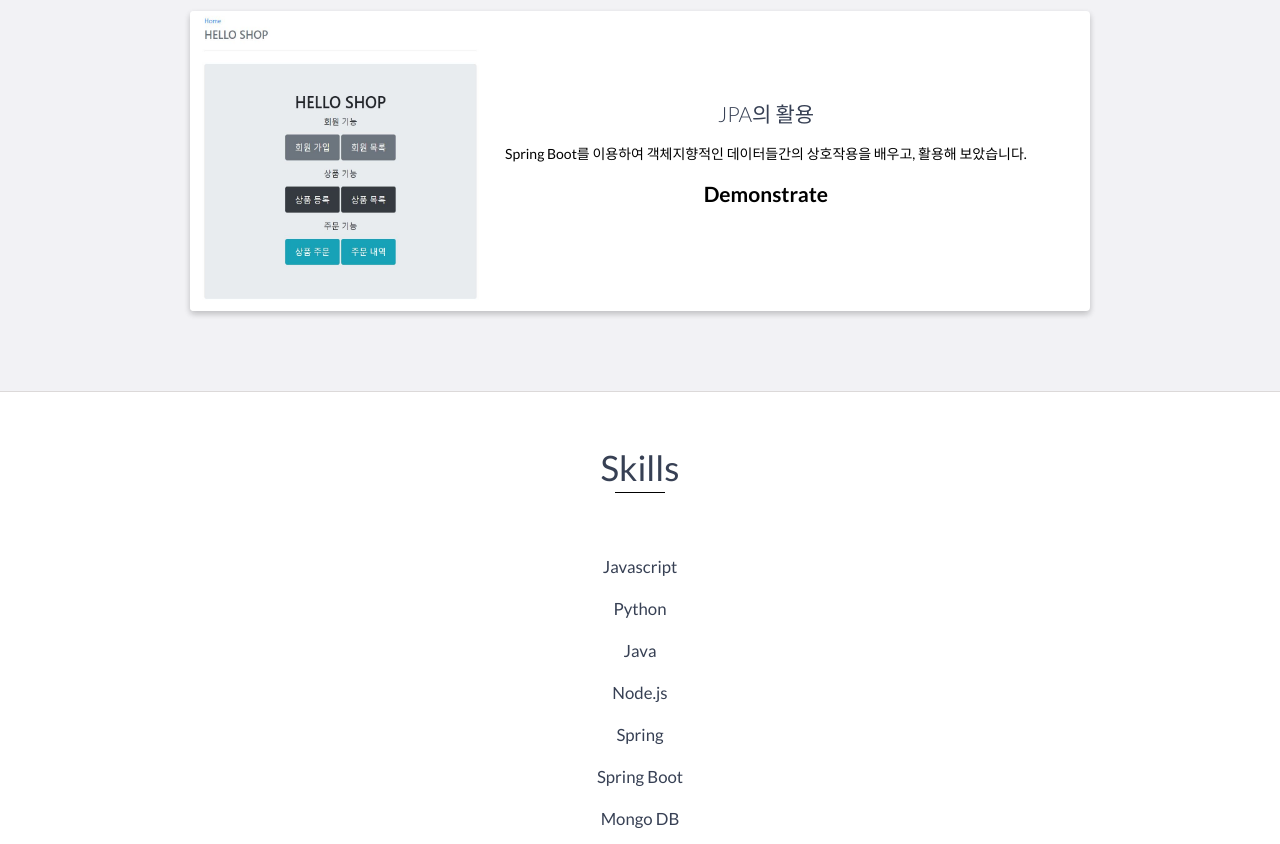
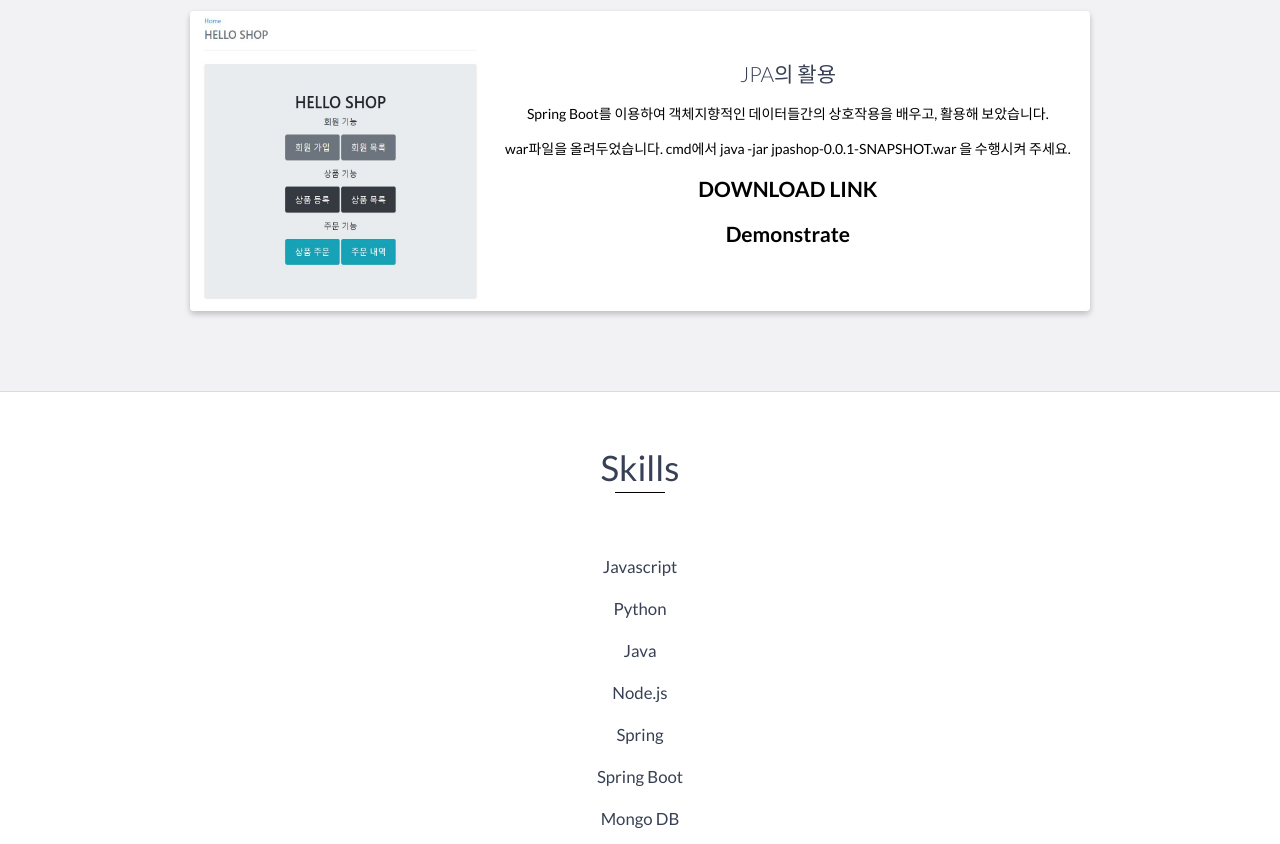
Before and after one commit to zirzirlove96/zirzirlove.github.io, a website: page index.html in a window 1280 px wide. Shown: the part 1580-2424 px from the top of the page. Drawn offline with nearby package versions, Linux system fonts and the light colour scheme.

Commit message:
jpa project upload

```diff
--- a/index.html
+++ b/index.html
@@ -199,8 +199,11 @@
                         <p style="color: black; font-size: 1em;">
                             Spring Boot를 이용하여 객체지향적인 데이터들간의
                             상호작용을 배우고, 활용해 보았습니다.
+                        <p style="color: black; font-size: 1em;">war파일을 올려두었습니다.
+                        cmd에서 java -jar jpashop-0.0.1-SNAPSHOT.war 을 수행시켜 주세요.</p>
                         </p>
-                        <a href="https://day-thirteen-and-fourteen.zirzirlove96.repl.co/"><h3 style="color: rgb(0, 0, 0); font-weight: bold;">Demonstrate</h3></a>
+                        <a href="JPA-SpringBoot/jpashop-0.0.1-SNAPSHOT.war" download=""><h3 style="color: rgb(0, 0, 0); font-weight: bold;">DOWNLOAD LINK</h3></a>
+                        <a href="http://localhost:8080/" download><h3 style="color: rgb(0, 0, 0); font-weight: bold;">Demonstrate</h3></a>
                     </div>
                     <!-- End .project-info -->
                 </div>
```
Also changed, not shown: 1 other file.
